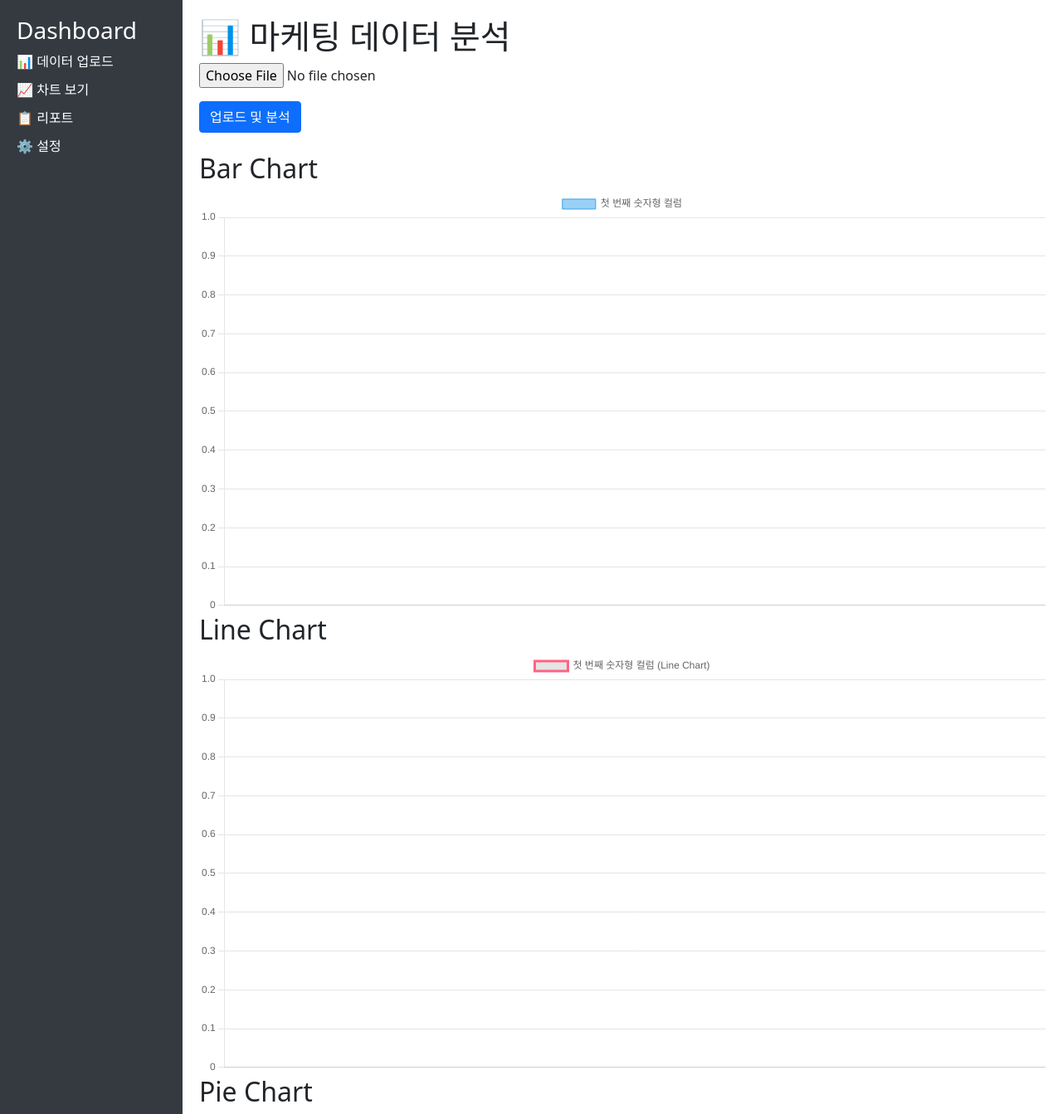
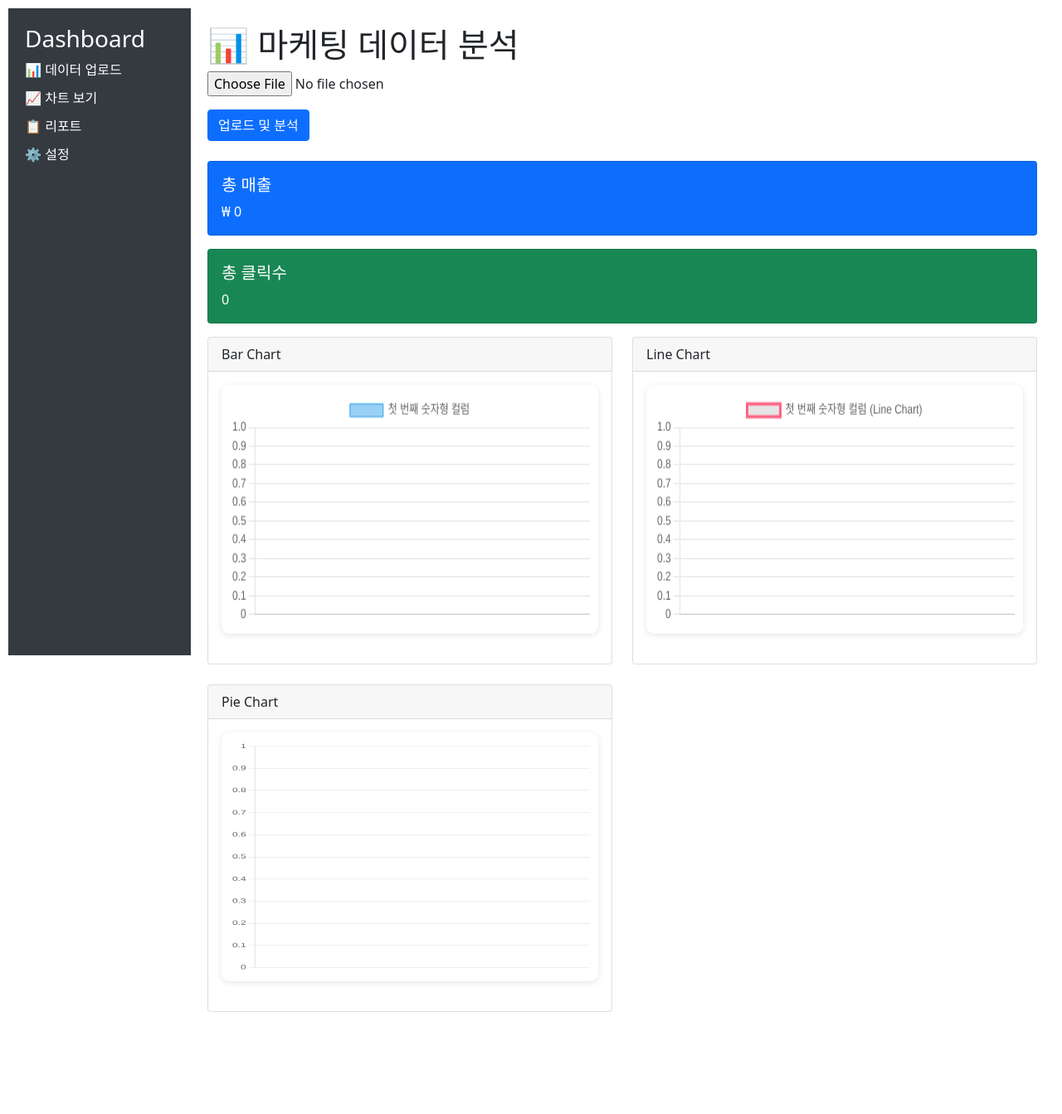
Before and after one commit to hyejin121/marketing_dashboard, a Django app: page /upload/ in a window 1280 px wide. Shown: the top 1343 px of the page at 83% size. After the commit the page ends 1220 px from the top, so only its background shows below. Run offline with Django 5.2, Linux system fonts and the light colour scheme.

Commit message:
마케팅 분석 대시보드 프로젝트입니다.

```diff
--- /dev/null
+++ b/dashboard/css/style.css
@@ -0,0 +1,41 @@
+/* 전체 body padding */
+body {
+    padding: 10px;
+}
+
+/* 차트 카드 내 차트 크기 고정 */
+.chart-container {
+    position: relative;
+    width: 100%;
+    max-width: 500px; /* 너비 제한 → 원하는 값 (필요 없으면 빼도 됨) */
+    height: 300px; /* 고정 높이 반드시 필요 → auto X */
+    margin-bottom: 20px;
+    padding: 10px;
+    background: #fff;
+    border-radius: 10px; /* 오타 수정 */
+    box-shadow: 0 2px 8px rgba(0, 0, 0, 0.1);
+}
+
+/* Canvas에 강제 고정 */
+.chart-container canvas {
+    display: block; /* ⭐ 매우 중요 */
+    width: 100% !important;
+    height: 100% !important; /* 반드시 100% 고정 → auto X */
+}
+
+/* Data Preview Table Scroll 적용 */
+.data-preview {
+    overflow-x: auto;
+    max-width: 100%;
+    border: 1px solid #ddd;
+    padding: 10px;
+    border-radius: 8px;
+    background-color: #fff;
+    box-shadow: 0 2px 8px rgba(0,0,0,0.05);
+}
+
+/* Table Scroll (호환용) */
+.table-scroll {
+    overflow-x: auto;
+    max-width: 100%;
+}
--- a/dashboard/static/dashboard/js/my_Chart.js
+++ b/dashboard/static/dashboard/js/my_Chart.js
@@ -25,9 +25,15 @@ document.addEventListener('DOMContentLoaded', function () {
                 }]
             },
             options: {
+                responsive: false,   // ⭐ 꼭 false 적용!
+                maintainAspectRatio: false,   // ⭐ 추가로 비율 고정 끄기
+                resizeDelay: 0,
+                animation: {
+                    duration: 0
+                },
                 scales: {
                     y: {
-                        beginAtZero: true
+                    beginAtZero: true
                     }
                 }
             }
@@ -54,9 +60,15 @@ document.addEventListener('DOMContentLoaded', function () {
                 }]
             },
             options: {
+                responsive: false,   // ⭐ 꼭 false 적용!
+                maintainAspectRatio: false,   // ⭐ 추가로 비율 고정 끄기
+                resizeDelay: 0,
+                animation: {
+                    duration: 0
+                },
                 scales: {
                     y: {
-                        beginAtZero: true
+                    beginAtZero: true
                     }
                 }
             }
@@ -88,7 +100,19 @@ document.addEventListener('DOMContentLoaded', function () {
                     borderWidth: 1
                 }]
             },
-            options: {}
+            options: {
+                responsive: false,   // ⭐ 꼭 false 적용!
+                maintainAspectRatio: false,   // ⭐ 추가로 비율 고정 끄기
+                resizeDelay: 0,
+                animation: {
+                    duration: 0
+                },
+                scales: {
+                    y: {
+                    beginAtZero: true
+                    }
+                }
+            }
         });
     }
 
@@ -138,9 +162,15 @@ document.addEventListener('DOMContentLoaded', function () {
                             }]
                         },
                         options: {
+                            responsive: false,   // ⭐ 꼭 false 적용!
+                            maintainAspectRatio: false,   // ⭐ 추가로 비율 고정 끄기
+                            resizeDelay: 0,
+                            animation: {
+                                duration: 0
+                            },
                             scales: {
                                 y: {
-                                    beginAtZero: true
+                                beginAtZero: true
                                 }
                             }
                         }
@@ -175,7 +205,14 @@ document.addEventListener('DOMContentLoaded', function () {
                                 borderWidth: 1
                             }]
                         },
-                        options: {}
+                        options: {
+                            responsive: false,   // ⭐ 꼭 false 적용!
+                            maintainAspectRatio: false,   // ⭐ 추가로 비율 고정 끄기
+                            resizeDelay: 0,
+                            animation: {
+                                duration: 0
+                            }
+                        }
                     });
                 } else {
                     window.pieChart.data.labels = data.pie_chart_labels;
--- a/dashboard/templates/dashboard/upload_csv.html
+++ b/dashboard/templates/dashboard/upload_csv.html
@@ -1,4 +1,6 @@
 {% load static %}
+
+<link rel="stylesheet" href="{% static 'dashboard/css/style.css' %}">
 <!DOCTYPE html>
 <html lang="en">
 <head>
@@ -66,46 +68,83 @@
         <button type="submit" class="btn btn-primary">업로드 및 분석</button>
     </form>
 
-        <!-- Dashboard Cards -->
-<!--        <div class="row mb-4">-->
-<!--            <div class="col-md-4">-->
-<!--                <div class="card text-white bg-primary mb-3">-->
-<!--                    <div class="card-body">-->
-<!--                        <h5 class="card-title">총 매출</h5>-->
-<!--                        <p class="card-text">🚀 {{ stats_html|safe }}</p>-->
-<!--                    </div>-->
-<!--                </div>-->
-<!--            </div>-->
-<!--            &lt;!&ndash; 카드 추가 가능 &ndash;&gt;-->
-<!--        </div>-->
 
     <!-- Data Preview Table -->
     {% if table_html %}
     <h2>업로드한 데이터 미리보기</h2>
-        <div>{{ table_html|safe }}</div>
+    <div class="table-scroll">
+    {{ table_html|safe }}
+    </div>
+
     {% endif %}
 
-        <!-- Charts -->
+    <div class="card text-white bg-primary mb-3">
+        <div class="card-body">
+            <h5 class="card-title">총 매출</h5>
+            <p class="card-text">₩ {{ total_sales }}</p>
+        </div>
+    </div>
+
+    <div class="card text-white bg-success mb-3">
+        <div class="card-body">
+            <h5 class="card-title">총 클릭수</h5>
+            <p class="card-text">{{ total_clicks }}</p>
+        </div>
+    </div>
+
+
+    <div class="row">
         {% if chart_data %}
-        <h2>Bar Chart</h2>
-        <canvas id="myChart" width="400" height="200"></canvas>
+        <div class="col-md-6 mb-4">
+            <div class="card">
+                <div class="card-header">
+                    Bar Chart
+                </div>
+                <div class="card-body">
+                    <div class="chart-container">
+                        <canvas id="myChart"></canvas>
+                    </div>
                     <div id="chart-data" data-labels='{{ chart_labels|safe }}' data-data='{{ chart_data|safe }}'></div>
+                </div>
+            </div>
+        </div>
         {% endif %}
 
         {% if line_chart_data %}
-        <h2>Line Chart</h2>
-        <canvas id="lineChart" width="400" height="200"></canvas>
-        <div id="line-chart-data" data-labels='{{ line_chart_labels|safe }}' data-data='{{ line_chart_data|safe }}'></div>
+        <div class="col-md-6 mb-4">
+            <div class="card">
+                <div class="card-header">
+                    Line Chart
+                </div>
+                <div class="card-body">
+                    <div class="chart-container">
+                        <canvas id="lineChart"></canvas>
+                    </div>
+                    <div id="line-chart-data" data-labels='{{ line_chart_labels|safe }}'
+                         data-data='{{ line_chart_data|safe }}'></div>
+                </div>
+            </div>
+        </div>
         {% endif %}
 
         {% if pie_chart_data %}
-        <h2>Pie Chart</h2>
-        <canvas id="pieChart" width="400" height="200"></canvas>
-        <div id="pie-chart-data" data-labels='{{ pie_chart_labels|safe }}' data-data='{{ pie_chart_data|safe }}'></div>
+        <div class="col-md-6 mb-4">
+            <div class="card">
+                <div class="card-header">
+                    Pie Chart
+                </div>
+                <div class="card-body">
+                    <div class="chart-container">
+                        <canvas id="pieChart"></canvas>
+                    </div>
+                    <div id="pie-chart-data" data-labels='{{ pie_chart_labels|safe }}'
+                         data-data='{{ pie_chart_data|safe }}'></div>
+                </div>
+            </div>
+        </div>
         {% endif %}
+    </div>
 
-
-    </div>
 
     <!-- my_Chart.js 연결 -->
     <script src="{% static 'dashboard/js/my_Chart.js' %}"></script>
--- a/dashboard/views.py
+++ b/dashboard/views.py
@@ -61,6 +61,8 @@ def upload_csv(request):
     line_chart_data = []
     pie_chart_labels = []
     pie_chart_data = []
+    total_sales = 0
+    total_clicks = 0
 
     selected_column = None
     numeric_cols = []   # 숫자형 컬럼 리스트
@@ -95,6 +97,10 @@ def upload_csv(request):
         # 예시 : 첫 번째 숫자형 컬럼을 막대 그래프로 표시
         numeric_cols = df.select_dtypes(include='number').columns.tolist()   # 숫자형 컬럼 목록
 
+        # 만약 컬럼에 '매출', '클릭수' 있으면 카드형태로 html 표시
+        total_sales = df['매출'].sum() if '매출' in df.columns else 0
+        total_clicks = df['클릭수'].sum() if '클릭수' in df.columns else 0
+
         # 차트 데이터 구성
         if selected_column and selected_column in df.columns:
             # Bar Chart / Line Chart / Pie Chart 모두 Selected_column 기준으로 구성
@@ -127,5 +133,7 @@ def upload_csv(request):
             'pie_chart_data':json.dumps(pie_chart_data),
             'numeric_cols':numeric_cols,    # 템플릿에 전달(드롭다운용)
             'selected_column':selected_column,  # 현재 선택된 컬럼명도 전달
+            'total_sales': total_sales,
+            'total_clicks': total_clicks,
         }
     )
```
Also changed, not shown: uploaded.csv (added, +15 -0 lines). Lines whose indentation alone changed are shown as unchanged.
